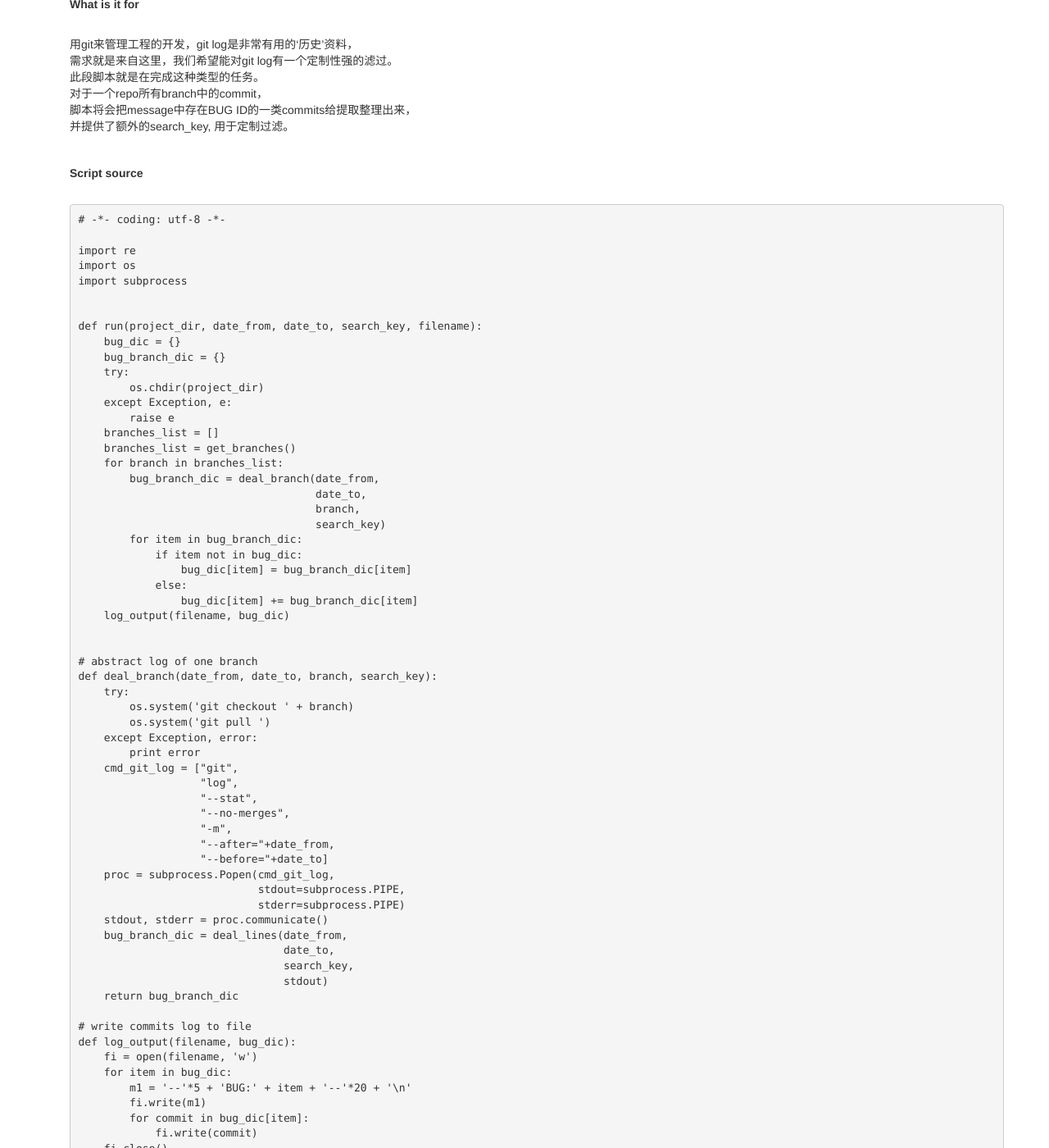
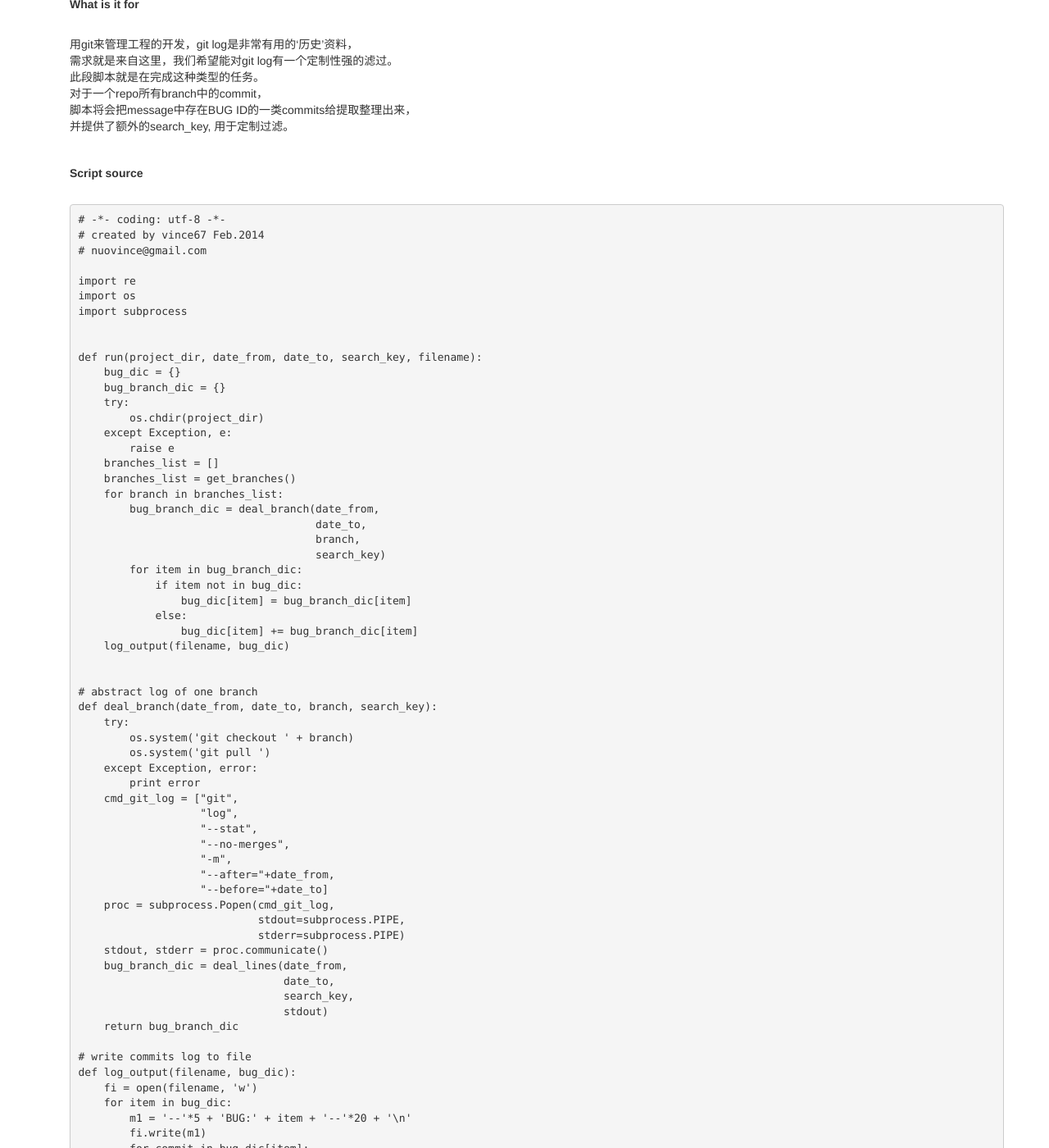
Before and after one commit to vince67/vince67.github.io, a Jekyll site: the page built from _posts/2014-02-26-abstract_message_from_git_log.html, in a window 1280 px wide and 1400 px high, scrolled down 250 px. Shown: the whole window at 82% size. Built offline with Jekyll 4.4.1, drawn with Linux system fonts in a browser that asks for light colours; nearby versions of some CDN libraries; some of the changed text lies outside the part shown.

Commit message:
Update 2014-02-26-abstract_message_from_git_log.html

```diff
--- a/_posts/2014-02-26-abstract_message_from_git_log.html
+++ b/_posts/2014-02-26-abstract_message_from_git_log.html
@@ -20,6 +20,8 @@
 
 <pre>
 # -*- coding: utf-8 -*-
+# created by vince67 Feb.2014
+# nuovince@gmail.com
 
 import re
 import os
```
